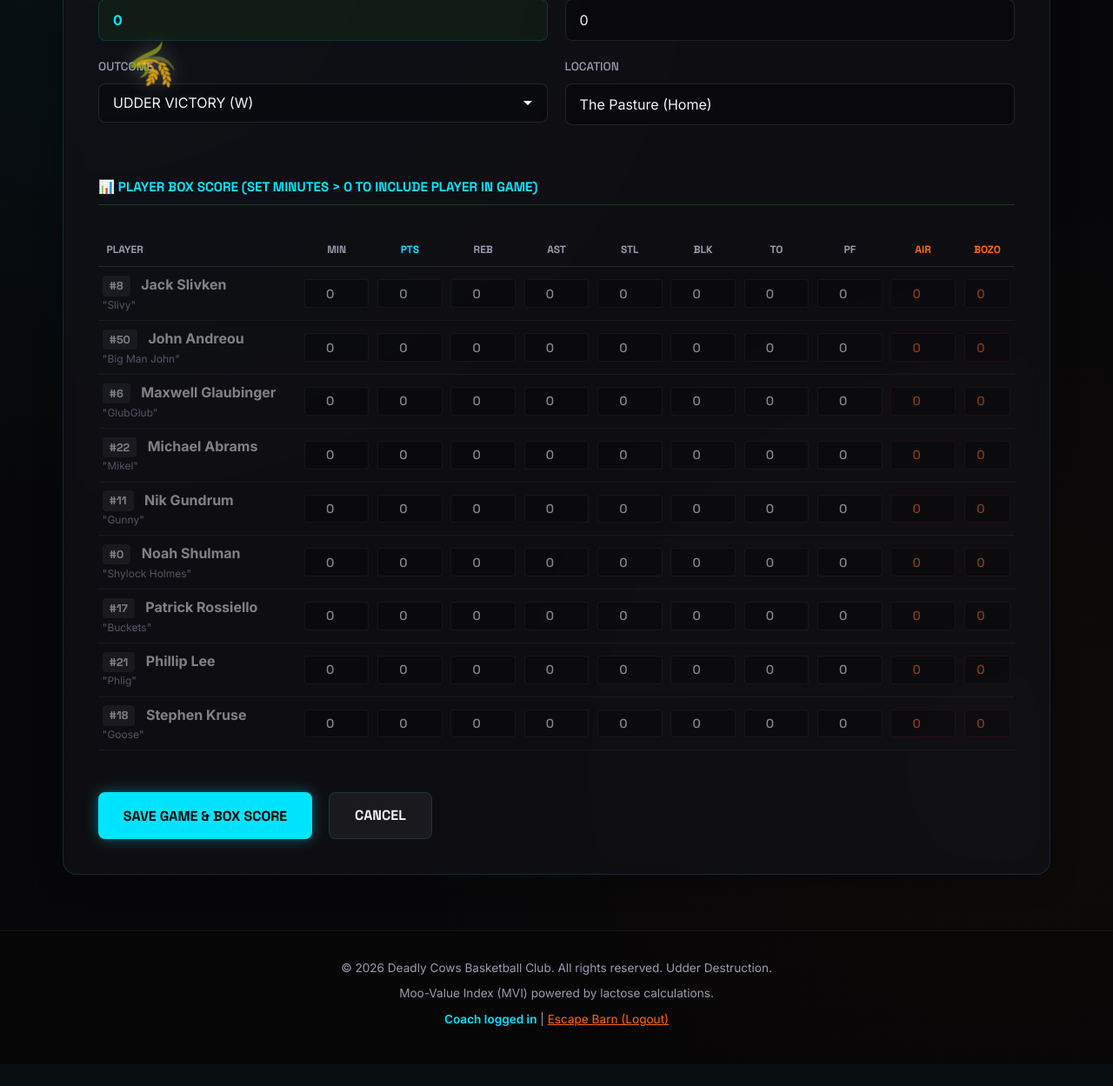
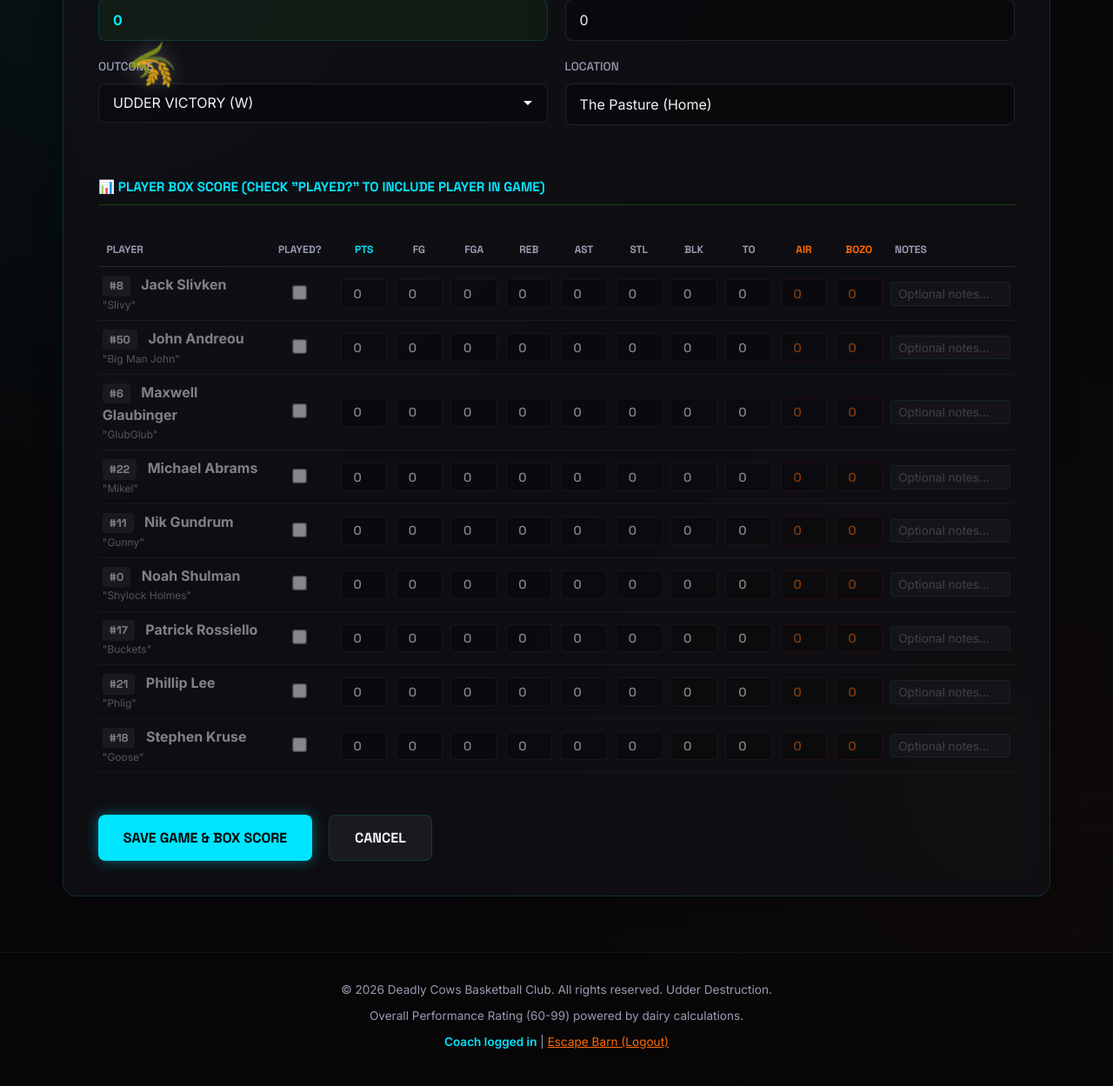
Before and after one commit to stkruse18/deadlycows, a Flask app: page /manage/game/new in a window 1280 px wide. Shown: the part 449-1698 px from the top of the page at 87% size. Before the commit the page ends 1630 px from the top, so only its background shows below. Run offline with Flask 3, Linux system fonts and the light colour scheme; the visitor is signed in with stand-in values (Sample User, id 1); data comes from the database, SQL or seed files in the repository.

Commit message:
added ratings

```diff
--- a/app.py
+++ b/app.py
@@ -157,21 +157,40 @@ def new_game():
         player_stats = []
         for p in players:
             p_id = p['id']
-            # Only add stats if minutes > 0
-            minutes = int(request.form.get(f'minutes_{p_id}', 0))
-            if minutes > 0:
+            # Only add stats if the player played (checkbox checked)
+            played = request.form.get(f'played_{p_id}') == 'on'
+            if played:
+                points = int(request.form.get(f'points_{p_id}', 0))
+                rebounds = int(request.form.get(f'rebounds_{p_id}', 0))
+                assists = int(request.form.get(f'assists_{p_id}', 0))
+                steals = int(request.form.get(f'steals_{p_id}', 0))
+                blocks = int(request.form.get(f'blocks_{p_id}', 0))
+                turnovers = int(request.form.get(f'turnovers_{p_id}', 0))
+                airballs = int(request.form.get(f'airballs_{p_id}', 0))
+                bozo_moments = int(request.form.get(f'bozo_moments_{p_id}', 0))
+                fg = int(request.form.get(f'fg_{p_id}', 0))
+                fga = int(request.form.get(f'fga_{p_id}', 0))
+
+                # Dynamic rating calculation
+                rating = database.calculate_rating(
+                    points, rebounds, assists, steals, blocks,
+                    turnovers, airballs, bozo_moments, fg, fga
+                )
+
                 stat_row = {
                     'player_id': p_id,
-                    'minutes': minutes,
-                    'points': int(request.form.get(f'points_{p_id}', 0)),
-                    'rebounds': int(request.form.get(f'rebounds_{p_id}', 0)),
-                    'assists': int(request.form.get(f'assists_{p_id}', 0)),
-                    'steals': int(request.form.get(f'steals_{p_id}', 0)),
-                    'blocks': int(request.form.get(f'blocks_{p_id}', 0)),
-                    'turnovers': int(request.form.get(f'turnovers_{p_id}', 0)),
-                    'fouls': int(request.form.get(f'fouls_{p_id}', 0)),
-                    'airballs': int(request.form.get(f'airballs_{p_id}', 0)),
-                    'bozo_moments': int(request.form.get(f'bozo_moments_{p_id}', 0))
+                    'points': points,
+                    'rebounds': rebounds,
+                    'assists': assists,
+                    'steals': steals,
+                    'blocks': blocks,
+                    'turnovers': turnovers,
+                    'airballs': airballs,
+                    'bozo_moments': bozo_moments,
+                    'fg': fg,
+                    'fga': fga,
+                    'rating': rating,
+                    'notes': request.form.get(f'notes_{p_id}', '').strip()
                 }
                 player_stats.append(stat_row)
 
@@ -213,20 +232,39 @@ def edit_game(game_id):
         player_stats = []
         for p in players:
             p_id = p['id']
-            minutes = int(request.form.get(f'minutes_{p_id}', 0))
-            if minutes > 0:
+            played = request.form.get(f'played_{p_id}') == 'on'
+            if played:
+                points = int(request.form.get(f'points_{p_id}', 0))
+                rebounds = int(request.form.get(f'rebounds_{p_id}', 0))
+                assists = int(request.form.get(f'assists_{p_id}', 0))
+                steals = int(request.form.get(f'steals_{p_id}', 0))
+                blocks = int(request.form.get(f'blocks_{p_id}', 0))
+                turnovers = int(request.form.get(f'turnovers_{p_id}', 0))
+                airballs = int(request.form.get(f'airballs_{p_id}', 0))
+                bozo_moments = int(request.form.get(f'bozo_moments_{p_id}', 0))
+                fg = int(request.form.get(f'fg_{p_id}', 0))
+                fga = int(request.form.get(f'fga_{p_id}', 0))
+
+                # Dynamic rating calculation
+                rating = database.calculate_rating(
+                    points, rebounds, assists, steals, blocks,
+                    turnovers, airballs, bozo_moments, fg, fga
+                )
+
                 stat_row = {
                     'player_id': p_id,
-                    'minutes': minutes,
-                    'points': int(request.form.get(f'points_{p_id}', 0)),
-                    'rebounds': int(request.form.get(f'rebounds_{p_id}', 0)),
-                    'assists': int(request.form.get(f'assists_{p_id}', 0)),
-                    'steals': int(request.form.get(f'steals_{p_id}', 0)),
-                    'blocks': int(request.form.get(f'blocks_{p_id}', 0)),
-                    'turnovers': int(request.form.get(f'turnovers_{p_id}', 0)),
-                    'fouls': int(request.form.get(f'fouls_{p_id}', 0)),
-                    'airballs': int(request.form.get(f'airballs_{p_id}', 0)),
-                    'bozo_moments': int(request.form.get(f'bozo_moments_{p_id}', 0))
+                    'points': points,
+                    'rebounds': rebounds,
+                    'assists': assists,
+                    'steals': steals,
+                    'blocks': blocks,
+                    'turnovers': turnovers,
+                    'airballs': airballs,
+                    'bozo_moments': bozo_moments,
+                    'fg': fg,
+                    'fga': fga,
+                    'rating': rating,
+                    'notes': request.form.get(f'notes_{p_id}', '').strip()
                 }
                 player_stats.append(stat_row)
 
--- a/schema.sql
+++ b/schema.sql
@@ -29,10 +29,12 @@ CREATE TABLE stats (
     steals INTEGER NOT NULL DEFAULT 0,
     blocks INTEGER NOT NULL DEFAULT 0,
     turnovers INTEGER NOT NULL DEFAULT 0,
-    fouls INTEGER NOT NULL DEFAULT 0,
-    minutes INTEGER NOT NULL DEFAULT 0,
     airballs INTEGER NOT NULL DEFAULT 0,
     bozo_moments INTEGER NOT NULL DEFAULT 0,
+    fg INTEGER NOT NULL DEFAULT 0,
+    fga INTEGER NOT NULL DEFAULT 0,
+    rating INTEGER NOT NULL DEFAULT 60, -- Overall Performance Rating (60-99)
+    notes TEXT NOT NULL DEFAULT '', -- Game notes for the player
     FOREIGN KEY(player_id) REFERENCES players(id) ON DELETE CASCADE,
     FOREIGN KEY(game_id) REFERENCES games(id) ON DELETE CASCADE,
     UNIQUE(player_id, game_id)
--- a/static/js/main.js
+++ b/static/js/main.js
@@ -190,12 +190,12 @@ function initAdminAutoSum() {
     function sumPoints() {
         let total = 0;
         pointsInputs.forEach(input => {
-            // Find minutes input in the same row
+            // Find checkbox in the same row
             const tr = input.closest('tr');
-            const minutesInput = tr ? tr.querySelector('.player-minutes-input') : null;
+            const playedCheckbox = tr ? tr.querySelector('.player-played-checkbox') : null;
 
-            // Only count points if the player has > 0 minutes
-            const played = minutesInput ? parseInt(minutesInput.value || 0) > 0 : true;
+            // Only count points if the player has played
+            const played = playedCheckbox ? playedCheckbox.checked : true;
 
             if (played) {
                 total += parseInt(input.value || 0);
@@ -204,22 +204,32 @@ function initAdminAutoSum() {
         cowsScoreInput.value = total;
     }
 
-    // Attach listeners to points and minutes inputs
+    // Attach listeners to points inputs
     pointsInputs.forEach(input => {
         input.addEventListener('input', sumPoints);
     });
 
-    const minutesInputs = document.querySelectorAll('.player-minutes-input');
-    minutesInputs.forEach(input => {
-        input.addEventListener('input', (e) => {
-            const tr = input.closest('tr');
-            // Dim/disable inputs in the row if minutes is 0
+    const playedCheckboxes = document.querySelectorAll('.player-played-checkbox');
+    playedCheckboxes.forEach(checkbox => {
+        const updateRowState = () => {
+            const tr = checkbox.closest('tr');
             if (tr) {
-                const isInactive = parseInt(input.value || 0) === 0;
-                tr.classList.toggle('player-inactive', isInactive);
+                tr.classList.toggle('player-inactive', !checkbox.checked);
+                // Enable/disable all other inputs inside this row
+                const rowInputs = tr.querySelectorAll('input:not(.player-played-checkbox)');
+                rowInputs.forEach(inp => {
+                    inp.disabled = !checkbox.checked;
+                });
             }
+        };
+
+        checkbox.addEventListener('change', () => {
+            updateRowState();
             sumPoints();
         });
+
+        // Run initial setup for each row on page load
+        updateRowState();
     });
 
     // Trigger initial sum on load to align values if editing
--- a/templates/edit_game.html
+++ b/templates/edit_game.html
@@ -51,7 +51,7 @@
 
         <!-- Box Score Spreadsheet Entry -->
         <h3 style="font-family: var(--font-mono); font-size: 0.95rem; text-transform: uppercase; color: var(--neon-green); margin-top: 2.5rem; margin-bottom: 1rem; border-bottom: 1px solid rgba(57, 255, 20, 0.2); padding-bottom: 0.5rem;">
-            📊 Player Box Score (Set Minutes > 0 to include player in game)
+            📊 Player Box Score (Check "Played?" to include player in game)
         </h3>
 
         {% if players %}
@@ -59,34 +59,42 @@
                 <table class="stats-entry-table">
                     <thead>
                         <tr>
-                            <th style="text-align: left; width: 22%;">Player</th>
-                            <th style="width: 8%;">MIN</th>
-                            <th style="width: 8%; color: var(--neon-green);">PTS</th>
-                            <th style="width: 8%;">REB</th>
-                            <th style="width: 8%;">AST</th>
-                            <th style="width: 8%;">STL</th>
-                            <th style="width: 8%;">BLK</th>
-                            <th style="width: 8%;">TO</th>
-                            <th style="width: 8%;">PF</th>
-                            <th style="width: 8%; color: var(--neon-red);">AIR</th>
-                            <th style="width: 8%; color: var(--neon-red);">BOZO</th>
+                            <th style="text-align: left; width: 18%;">Player</th>
+                            <th style="text-align: center; width: 8%;">Played?</th>
+                            <th style="text-align: center; width: 6%; color: var(--neon-green);">PTS</th>
+                            <th style="text-align: center; width: 6%;">FG</th>
+                            <th style="text-align: center; width: 6%;">FGA</th>
+                            <th style="text-align: center; width: 6%;">REB</th>
+                            <th style="text-align: center; width: 6%;">AST</th>
+                            <th style="text-align: center; width: 6%;">STL</th>
+                            <th style="text-align: center; width: 6%;">BLK</th>
+                            <th style="text-align: center; width: 6%;">TO</th>
+                            <th style="text-align: center; width: 6%; color: var(--neon-red);">AIR</th>
+                            <th style="text-align: center; width: 6%; color: var(--neon-red);">BOZO</th>
+                            <th style="text-align: left; width: 20%;">Notes</th>
                         </tr>
                     </thead>
                     <tbody>
                         {% for p in players %}
                             {% set has_stats = stats_map and p.id in stats_map %}
                             {% set p_stats = stats_map[p.id] if has_stats else none %}
-                            <tr class="{% if not has_stats or p_stats.minutes == 0 %}player-inactive{% endif %}">
+                            <tr class="{% if not has_stats %}player-inactive{% endif %}">
                                 <td style="text-align: left;">
                                     <span class="jersey-badge">#{{ p.jersey_number }}</span>
                                     <strong>{{ p.name }}</strong>
                                     <div style="font-size: 0.75rem; color: var(--text-secondary);">"{{ p.nickname }}"</div>
                                 </td>
-                                <td>
-                                    <input type="number" name="minutes_{{ p.id }}" class="input-mini player-minutes-input" min="0" max="60" value="{{ p_stats.minutes if has_stats else 0 }}">
+                                <td style="text-align: center;">
+                                    <input type="checkbox" name="played_{{ p.id }}" class="player-played-checkbox" {% if has_stats %}checked{% endif %} style="transform: scale(1.3); cursor: pointer;">
                                 </td>
                                 <td>
                                     <input type="number" name="points_{{ p.id }}" class="input-mini player-points-input" min="0" value="{{ p_stats.points if has_stats else 0 }}">
+                                </td>
+                                <td>
+                                    <input type="number" name="fg_{{ p.id }}" class="input-mini" min="0" value="{{ p_stats.fg if has_stats else 0 }}">
+                                </td>
+                                <td>
+                                    <input type="number" name="fga_{{ p.id }}" class="input-mini" min="0" value="{{ p_stats.fga if has_stats else 0 }}">
                                 </td>
                                 <td>
                                     <input type="number" name="rebounds_{{ p.id }}" class="input-mini" min="0" value="{{ p_stats.rebounds if has_stats else 0 }}">
@@ -104,13 +112,13 @@
                                     <input type="number" name="turnovers_{{ p.id }}" class="input-mini" min="0" value="{{ p_stats.turnovers if has_stats else 0 }}">
                                 </td>
                                 <td>
-                                    <input type="number" name="fouls_{{ p.id }}" class="input-mini" min="0" max="6" value="{{ p_stats.fouls if has_stats else 0 }}">
-                                </td>
-                                <td>
                                     <input type="number" name="airballs_{{ p.id }}" class="input-mini" min="0" value="{{ p_stats.airballs if has_stats else 0 }}" style="border-color: rgba(255,51,51,0.2); color: var(--neon-red);">
                                 </td>
                                 <td>
                                     <input type="number" name="bozo_moments_{{ p.id }}" class="input-mini" min="0" value="{{ p_stats.bozo_moments if has_stats else 0 }}" style="border-color: rgba(255,51,51,0.2); color: var(--neon-red);">
+                                </td>
+                                <td style="text-align: left;">
+                                    <input type="text" name="notes_{{ p.id }}" class="form-control" placeholder="Optional notes..." value="{{ p_stats.notes if has_stats else '' }}" style="font-size: 0.85rem; padding: 0.3rem 0.5rem; background: rgba(255,255,255,0.05); border: 1px solid var(--border-color); color: var(--text-primary); border-radius: 4px; width: 100%;">
                                 </td>
                             </tr>
                         {% endfor %}
--- a/templates/layout.html
+++ b/templates/layout.html
@@ -68,7 +68,7 @@
     <footer>
         <div class="footer-container">
             <p>&copy; 2026 Deadly Cows Basketball Club. All rights reserved. Udder Destruction.</p>
-            <p>Moo-Value Index (MVI) powered by lactose calculations.</p>
+            <p>Overall Performance Rating (60-99) powered by dairy calculations.</p>
             {% if is_admin() %}
                 <p><span class="text-highlight">Coach logged in</span> | <a href="{{ url_for('logout') }}" style="color: var(--neon-red); text-decoration: underline;">Escape Barn (Logout)</a></p>
             {% endif %}
```
Also changed, not shown: database.py (+98 -134 lines), templates/averages.html (+4 -6 lines), templates/game.html (+8 -8 lines), templates/totals.html (+4 -6 lines), test_db.py (+35 -24 lines), deadlycows.db.
